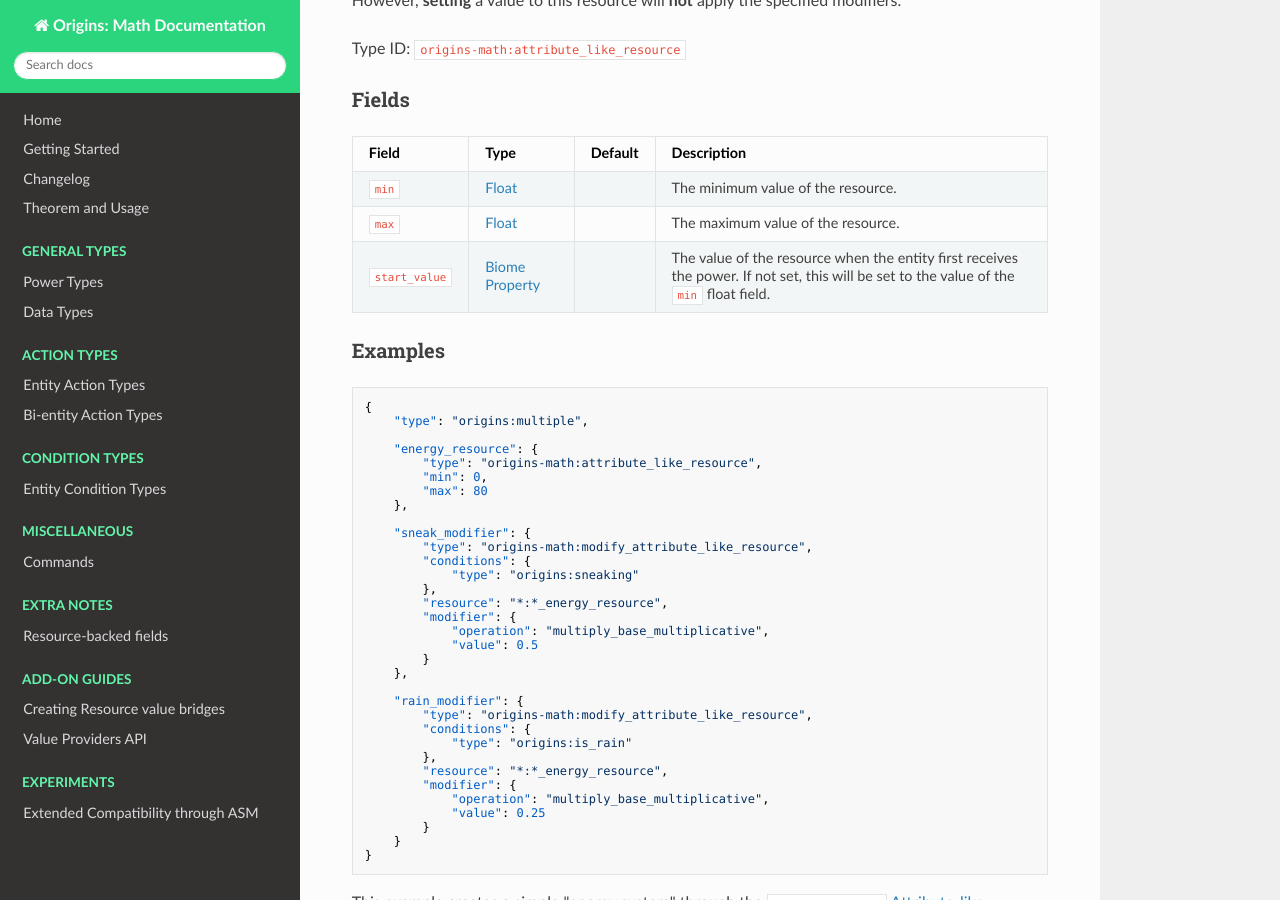
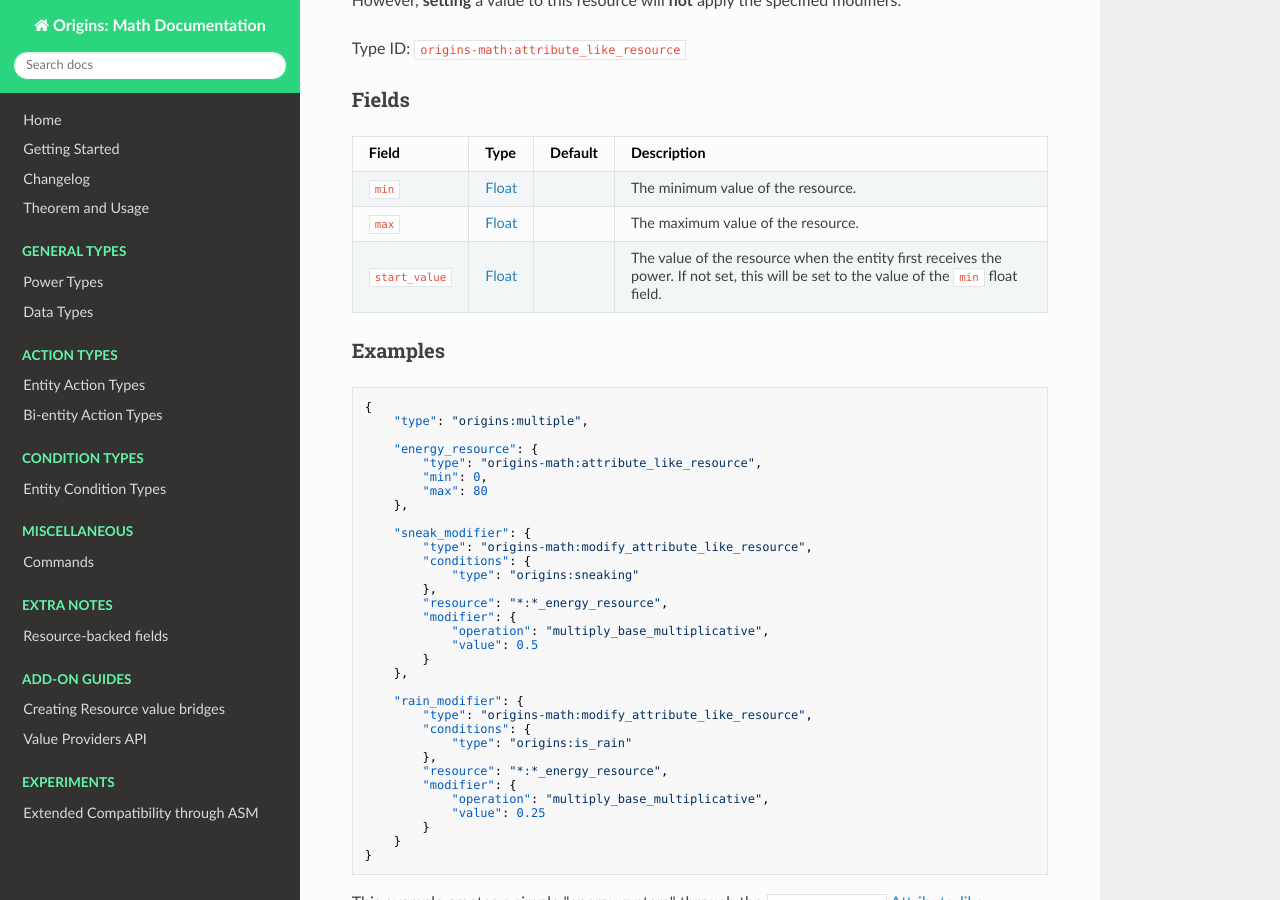
Before and after one commit to xrickastley/origins-math-docs, an MkDocs documentation site: the page built from docs/types/power_types/attribute_like_resource.md, in a window 1280 px wide and 900 px high, scrolled down 339 px. Built offline with MkDocs 1.6.1, drawn with Linux system fonts in a browser that asks for light colours; nearby versions of some CDN libraries.

Commit message:
Fix field start_value of attribute_like_resource.md

````diff
--- a/docs/types/power_types/attribute_like_resource.md
+++ b/docs/types/power_types/attribute_like_resource.md
@@ -17,7 +17,7 @@ Type ID: `origins-math:attribute_like_resource`
 |---------|------|------------|-------------|
 |`min`|[Float](https://origins.readthedocs.io/en/latest/types/data_types/float/)| | The minimum value of the resource. |
 |`max`|[Float](https://origins.readthedocs.io/en/latest/types/data_types/float/)| | The maximum value of the resource. |
-|`start_value`|[Biome Property](../data_types/biome_property.md)| | The value of the resource when the entity first receives the power. If not set, this will be set to the value of the `min` float field. |
+|`start_value`|[Float](https://origins.readthedocs.io/en/latest/types/data_types/float/)| | The value of the resource when the entity first receives the power. If not set, this will be set to the value of the `min` float field. |
 
 ### Examples
 ```json
````
